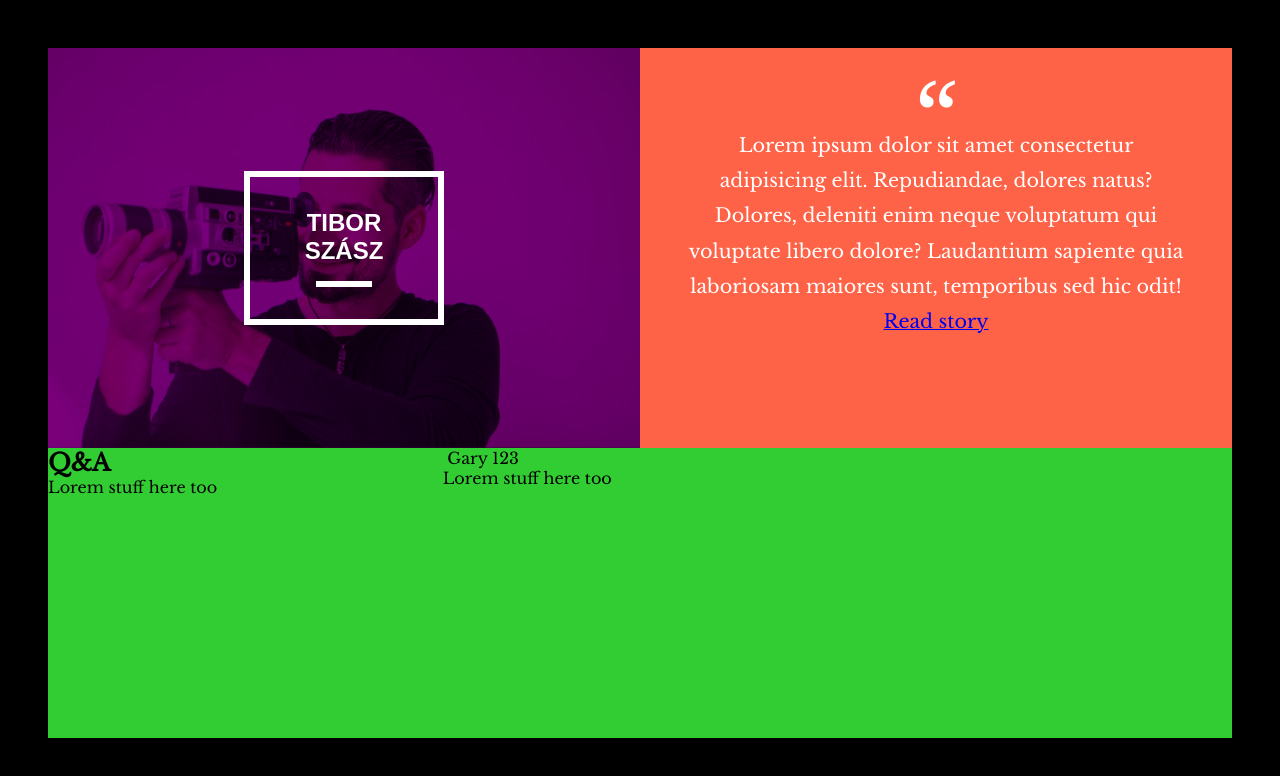
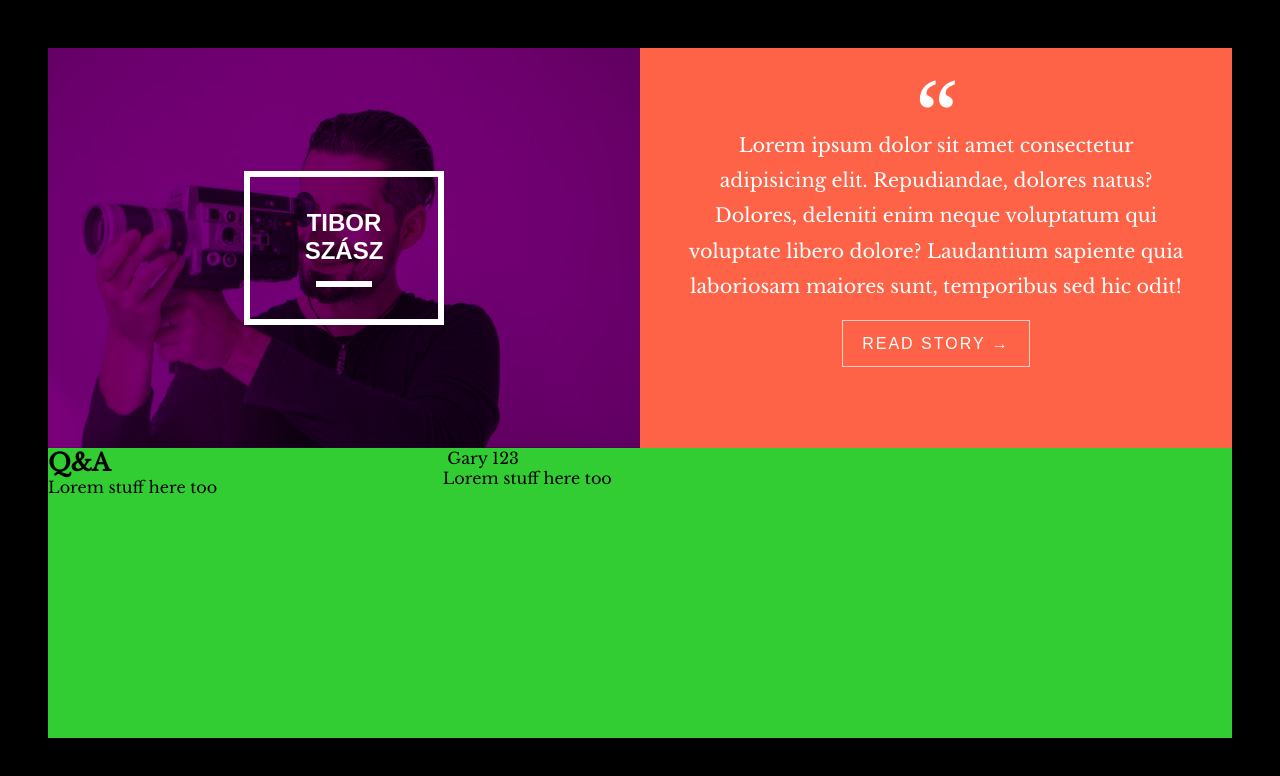
Before and after one commit to Rikkerdaniel/ca-tibors-page, a plain HTML site: page index.html in a window 1280 px wide. Drawn offline with nearby package versions, Linux system fonts and the light colour scheme; a web font is replaced by a local one.

Commit message:
feat(quote): quote card finish

```diff
--- a/assets/style.css
+++ b/assets/style.css
@@ -15,6 +15,24 @@ main {
     display: flex;
     flex-wrap: wrap;
 }
+
+.button {
+    display: inline-block;
+    padding: 0.3rem 1.2rem;
+    border: 1px solid rgba(255,255,255,0.7);
+    font-size: 1rem;
+    text-decoration: none;
+    color: #fff;
+    font-family: 'Chivo', sans-serif;
+    text-transform: uppercase;
+    letter-spacing: 2px;
+    transition: all 0.3s ease;
+}
+
+    .button:hover {
+        background: white;
+        color: #000;
+    }
 
 .card {
     position: relative;
@@ -58,6 +76,10 @@ main {
     line-height: 2.2rem;
 }
 
+    .card.quote p {
+        margin-bottom: 1rem;
+    }
+
     .card.quote p:before {
         content: '“';
         display: block;
--- a/index.html
+++ b/index.html
@@ -16,7 +16,7 @@
         </article>
         <article class="card quote half">
             <p>Lorem ipsum dolor sit amet consectetur adipisicing elit. Repudiandae, dolores natus? Dolores, deleniti enim neque voluptatum qui voluptate libero dolore? Laudantium sapiente quia laboriosam maiores sunt, temporibus sed hic odit!</p>
-            <a href="http://index.hu" class="button">Read story</a>
+            <a href="http://index.hu" class="button">Read story →</a>
         </article>
         <article class="card third">
             <h1>Q&A</h1>
```
